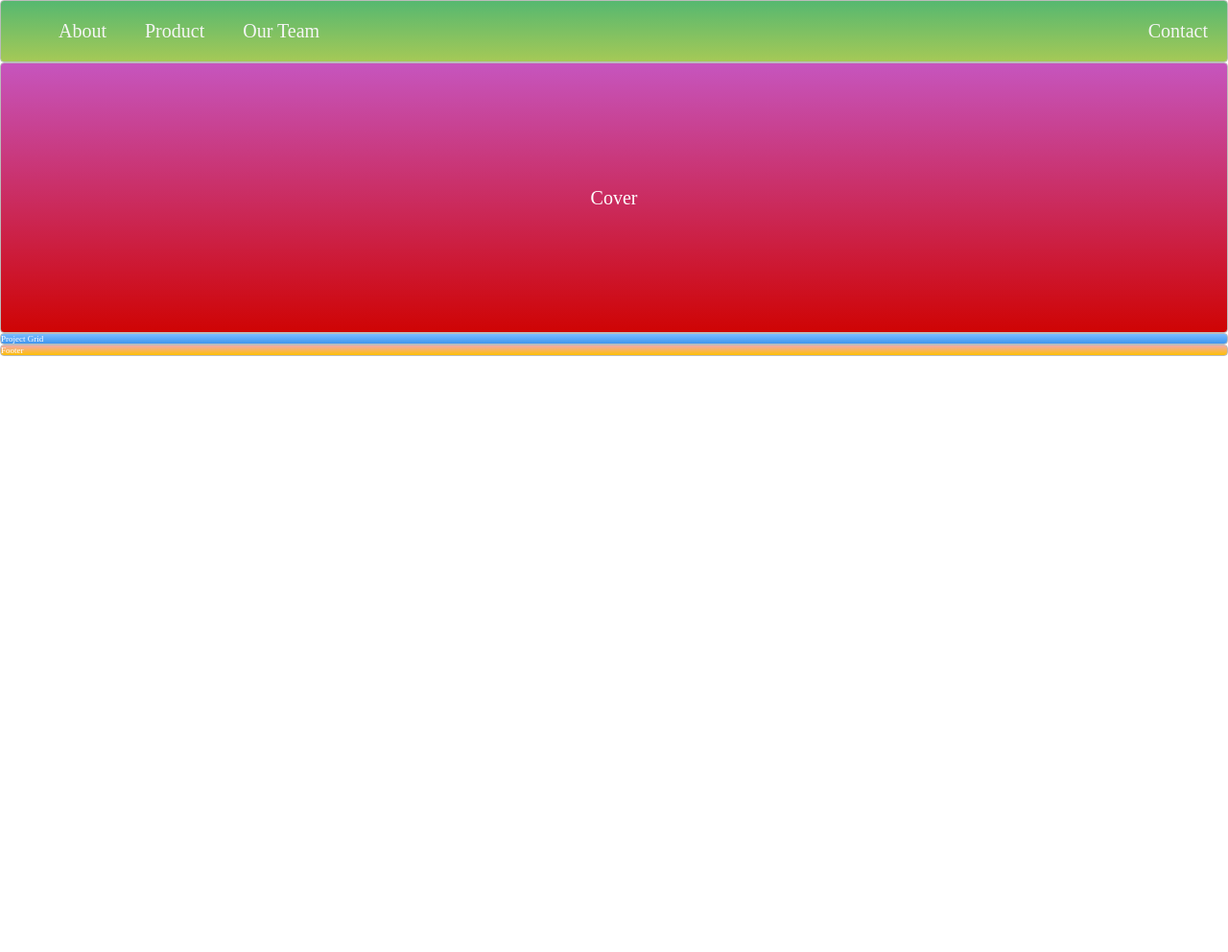
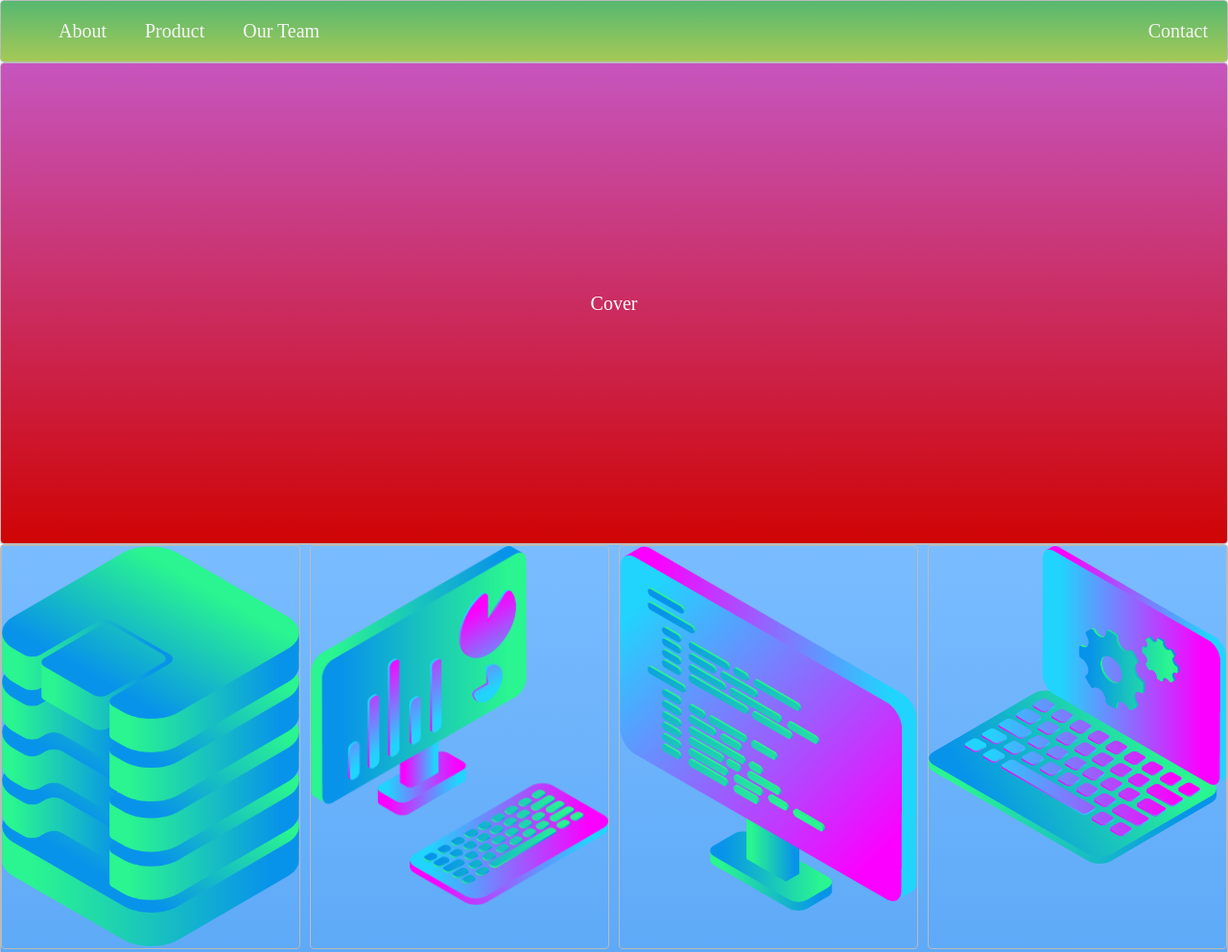
Before and after one commit to cahyo-dwinov/project-start, a plain HTML site: page index.html in a window 1280 px wide. Shown: the top 992 px of the page at 96% size. Before the commit the page ends 800 px from the top, so only its background shows below. Drawn offline with Linux system fonts and the light colour scheme.

Commit message:
grid-system
Create grid-system for a section

```diff
--- a/index.html
+++ b/index.html
@@ -14,7 +14,14 @@
     </ul>
   </nav>
   <div class="container zone red">Cover</div>
-  <div class="zone blue">Project Grid</div>
+  <div class="zone blue grid-wrapper">
+    <div class="box zone"><img src="./img/data_storage_2_2.png" alt="data_storage_2_2"></div>
+    <div class="box zone"><img src="/img/desktop_analytics_2.png" alt="desktop_analytics_2"></div>
+    <div class="box zone"><img src="/img/monitor_coding_2.png" alt="monitor_coding_2"></div>
+    <div class="box zone"><img src="/img/monitor_settings_2.png" alt="monitor_settings_2"></div>
+    <div class="box zone"><img src="/img/server_2_2.png" alt="server_2_2"></div>
+    <div class="box zone"><img src="/img/server_safe_2.png" alt="server_safe_2"></div>
+  </div>
   <div class="zone yellow">Footer</div>
 </body>
 </html>
--- a/style.css
+++ b/style.css
@@ -58,10 +58,20 @@ a {
     display: grid;
     align-items: center;
     justify-content: center;
-    height: 35vh;
+    height: 500px;
     font-size: 20px;
 }
 
+/* GRID */
+.grid-wrapper {
+    display: grid;
+    grid-gap: 10px;
+    grid-template-columns: repeat(auto-fill, minmax(250px, 1fr));
+}
+
+.box > img {
+    width: 100%;
+}
 
 /*https://paulund.co.uk/how-to-create-shiny-css-buttons*/
 /***********************************************************************
```
